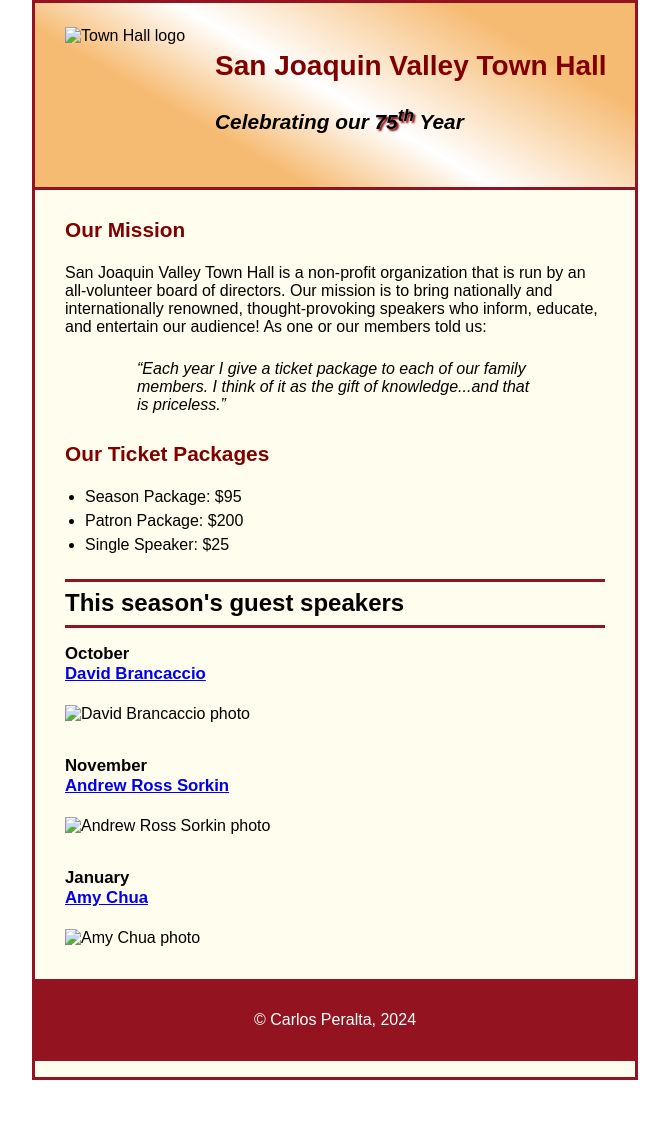
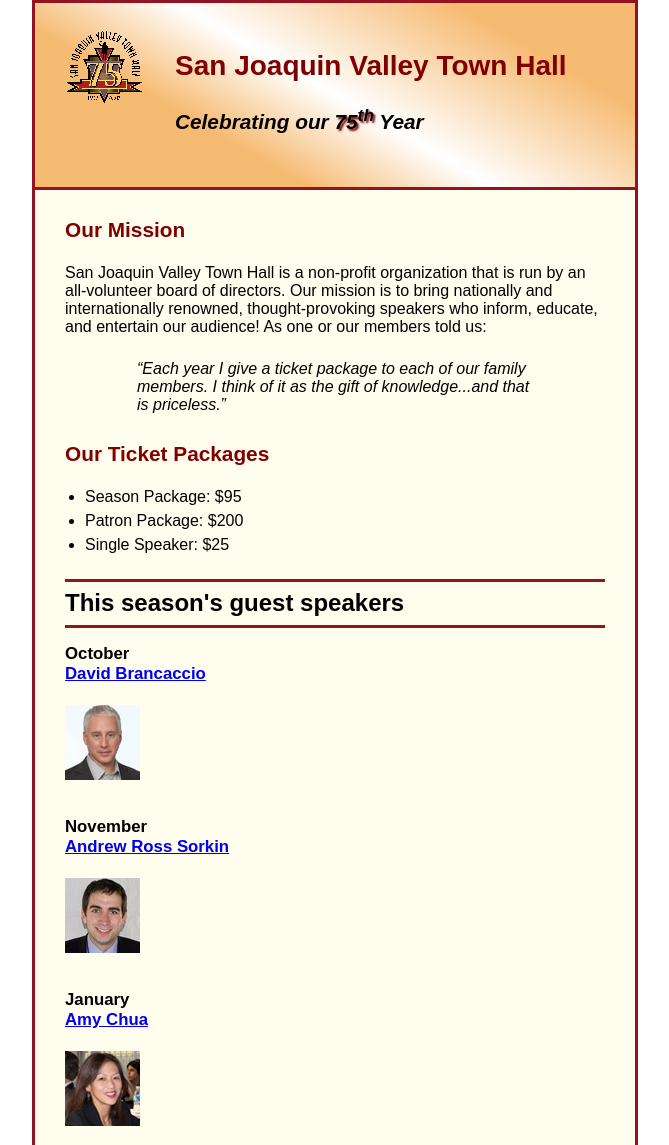
Before and after one commit to cap89/A07, a plain HTML site: page index.html in a window 1280 px wide. Shown: the top 1145 px of the page, without its empty margins (305-974 px from the left). Before the commit the page ends 1080 px from the top, so only its background shows below. Drawn offline with Linux system fonts and the light colour scheme.

Commit message:
Update index.html

```diff
--- a/index.html
+++ b/index.html
@@ -10,7 +10,7 @@
 
 <body>
 	<header>
-		<img src="town_hall_logo.gif" alt="Town Hall logo" height="80">
+		<img src="images/town_hall_logo.gif" alt="Town Hall logo" height="80">
 		<h2>San Joaquin Valley Town Hall</h2>
 		<h3>Celebrating our <span class="shadow">75<sup>th</sup></span> Year</h3>
 	</header>
@@ -32,11 +32,11 @@
 
 		<h1>This season's guest speakers</h1>
 		<h3>October<br><a href="speakers/brancaccio.html">David Brancaccio</a></h3>
-		<img src="brancaccio75.jpg" alt="David Brancaccio photo">
+		<img src="images/brancaccio75.jpg" alt="David Brancaccio photo">
 		<h3>November<br><a href="speakers/sorkin.html">Andrew Ross Sorkin</a></h3>
-		<img src="sorkin75.jpg" alt="Andrew Ross Sorkin photo">
+		<img src="images/sorkin75.jpg" alt="Andrew Ross Sorkin photo">
 		<h3>January<br><a href="speakers/chua.html">Amy Chua</a></h3>
-		<img src="chua75.jpg" alt="Amy Chua photo">
+		<img src="images/chua75.jpg" alt="Amy Chua photo">
 	</main>
 	<footer>
 		<p>&copy; Carlos Peralta, 2024</p>
```
